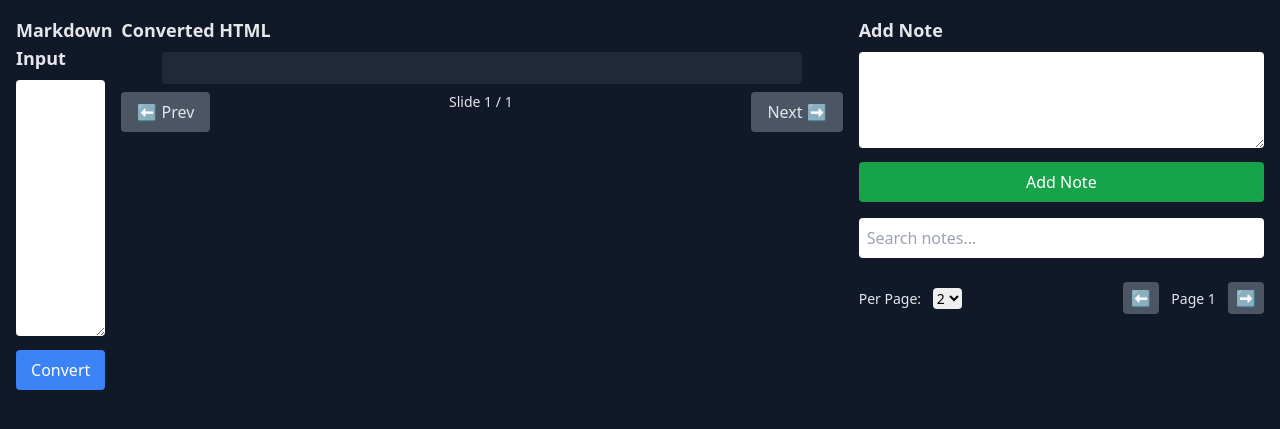
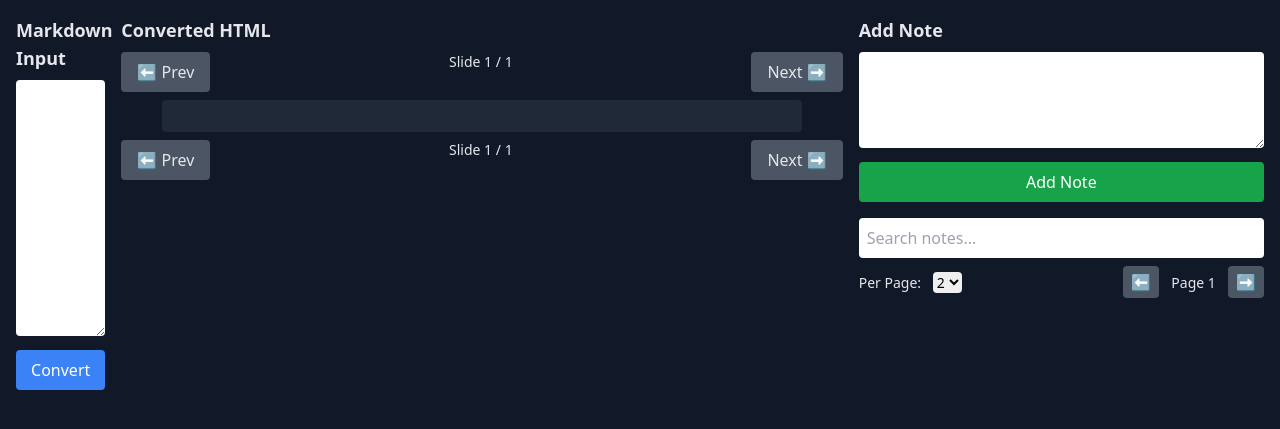
Before and after one commit to gauravsharrma/flask-notes-app, a Flask app: page / in a window 1280 px wide. Shown: the top 429 px of the page. Run offline with Flask 3, Linux system fonts and the light colour scheme; data that the repository does not hold is empty; some libraries are stand-ins or nearby versions.

Commit message:
Update index.html

```diff
--- a/templates/index.html
+++ b/templates/index.html
@@ -3,7 +3,7 @@
 <head>
   <meta charset="UTF-8">
   <meta name="viewport" content="width=device-width, initial-scale=1.0">
-  <title>Markdown Notes App777</title>
+  <title>Markdown Notes App888</title>
   <script src="https://cdn.tailwindcss.com"></script>
   <style>
     .post-it {
@@ -29,6 +29,11 @@
     <!-- Column 2: HTML Output -->
     <div class="col-span-7">
       <h2 class="text-lg font-semibold mb-2">Converted HTML</h2>
+      <div class="flex justify-between mb-2">
+        <button id="prevSlideBtn" onclick="prevSlide()" class="bg-gray-600 hover:bg-gray-500 px-4 py-2 rounded">⬅ Prev</button>
+        <div class="text-sm">Slide <span id="slideNum">1</span> / <span id="slideTotal">1</span></div>
+        <button id="nextSlideBtn" onclick="nextSlide()" class="bg-gray-600 hover:bg-gray-500 px-4 py-2 rounded">Next ➡</button>
+      </div>
       <div id="markdownOutput" class="prose dark:prose-invert max-w-none bg-gray-800 p-4 rounded wrap-text mx-auto" style="max-width: 70ch;"></div>
       <div class="flex justify-between mt-2">
         <button id="prevSlideBtn" onclick="prevSlide()" class="bg-gray-600 hover:bg-gray-500 px-4 py-2 rounded">⬅ Prev</button>
@@ -47,7 +52,7 @@
 
       <div id="notesContainer" class="space-y-2"></div>
 
-      <div class="flex justify-between items-center mt-4">
+      <div class="flex justify-between items-center mb-2" style="position: relative; z-index: 1;">
         <label class="text-sm">Per Page:
           <select id="notesPerPage" onchange="updateNotesPerPage()" class="ml-2 text-black rounded">
             <option value="2">2</option>
```
